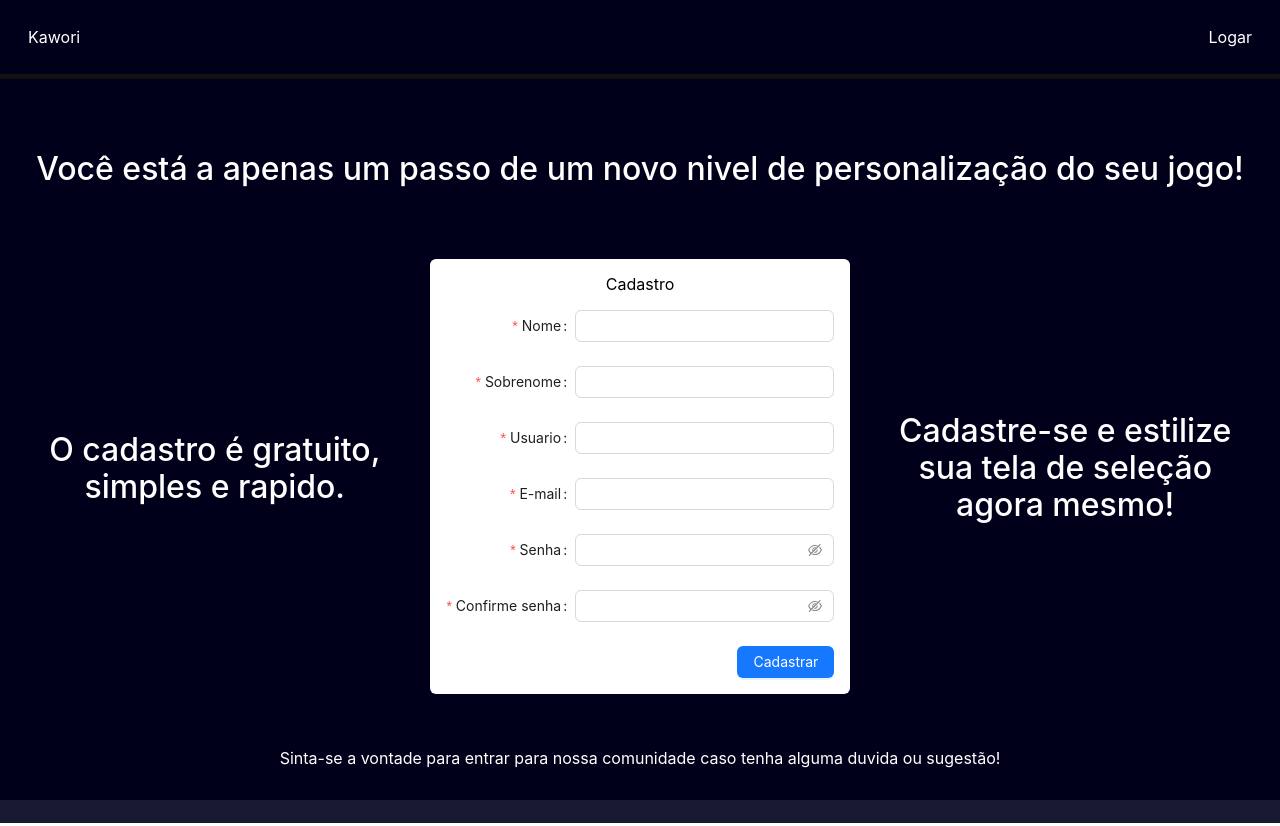
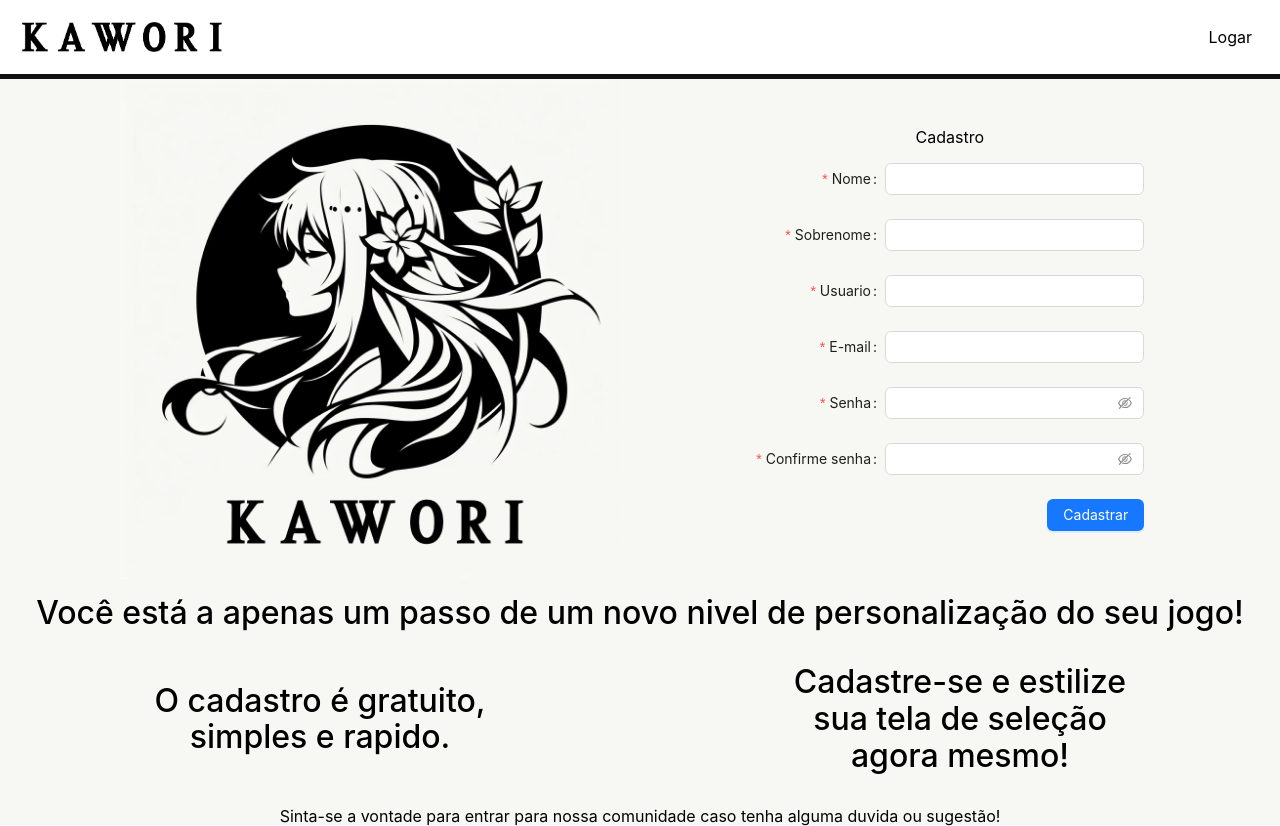
Before and after one commit to ghpm99/kawori-frontend, a Next.js app: page / in a window 1280 px wide. Built offline with nearby package versions, Linux system fonts and the light colour scheme; no server answers.

Commit message:
Feat: Implements home logo

```diff
--- a/src/components/menuHeader/MenuHeader.module.scss
+++ b/src/components/menuHeader/MenuHeader.module.scss
@@ -1,15 +1,14 @@
 .menu-header {
-    color: white;
+    color: black;
     display: flex;
     width: 100%;
-    background-color: rgb(0, 0, 27);
+    background-color: white;
     border-bottom: 5px solid #111;
 }
 
 .menu {
     flex-grow: 1;
     display: flex;
-    margin: 6px;
 }
 
 .menu-item {
@@ -19,11 +18,13 @@
     cursor: pointer;
     text-align: center;
     overflow: hidden;
+    transition: 0.5s;
+    transition-delay: 0.5s;
 }
 
 .menu-item:hover {
-    background: #2b3d5b;
-    color: #fff;
+    background: white;
+    color: black;
     box-shadow: 0 0 50px #2b3d5b;
     transition: 0.5s;
     transition-delay: 0.5s;
@@ -36,7 +37,6 @@
     left: 0;
     width: 0px;
     height: 0px;
-
     transition: 0.5s;
 }
 
@@ -63,6 +63,7 @@
     height: 100%;
     border-bottom: 2px solid #2b3d5b;
     border-right: 2px solid #2b3d5b;
+
 }
 
 .user-container {
--- a/src/components/menuHeader/index.tsx
+++ b/src/components/menuHeader/index.tsx
@@ -3,6 +3,8 @@ import Link from "next/link";
 import AccountMenuInfo from "../accountMenuInfo";
 import styles from "./MenuHeader.module.scss";
 import useMenuHeader from "./useMenuHeader";
+import Image from 'next/image'
+import LogoImage from '@/public/logo4.jpg'
 
 export default function MenuHeader() {
     const context = useMenuHeader();
@@ -11,7 +13,7 @@ export default function MenuHeader() {
         <div className={styles["menu-header"]}>
             <div className={styles["menu"]}>
                 <Link href="/" className={styles["menu-item"]}>
-                    Kawori
+                    <Image alt='Logo' src={LogoImage} width={200}/>
                 </Link>
             </div>
             <div className={styles["user-container"]}>
--- a/src/pages/Home.module.scss
+++ b/src/pages/Home.module.scss
@@ -35,12 +35,28 @@
 }
 
 .body {
+    background-color: #f7f8f3;
     min-height: 93vh;
     display: flex;
     flex-direction: column;
     position: relative;
     @media screen and (min-width: 1100px) {
         justify-content: space-evenly;
+    }
+}
+
+.form-container {
+    width: 100%;
+    display: flex;
+    justify-content: space-evenly;
+    align-items: center;
+}
+
+.logo-image{
+    max-width: 500px;
+    height: auto;
+    @media screen and (max-width: 850px) {
+        display: none;
     }
 }
 
@@ -57,7 +73,7 @@
 
 .title {
     margin-top: 16px;
-    color: #fff;
+    color: black;
     text-align: center;
 }
 
@@ -72,13 +88,12 @@
 
 .signup-form {
     padding: 16px;
-    background-color: white;
     border-radius: 6px;
 }
 
 .signup-text {
     padding: 16px;
-    color: #fff;
+    color: black;
     text-align: center;
     text-wrap: balance;
     @media screen and (max-width: 1100px) {
@@ -99,7 +114,7 @@
 }
 
 .footer-text {
-    color: #fff;
+    color: black;
     text-align: center;
 }
 
--- a/src/pages/index.tsx
+++ b/src/pages/index.tsx
@@ -1,6 +1,8 @@
 import SingupForm from "@/components/signup";
 import MenuHeader from "@/components/menuHeader";
 import styles from "./Home.module.scss";
+import LogoKawori from "@/public/kaori_logo3.jpg";
+import Image from "next/image";
 
 export default function Home() {
     return (
@@ -8,16 +10,19 @@ export default function Home() {
             <div className={styles["container"]}>
                 <MenuHeader />
                 <div className={styles["body"]}>
+                    <div className={styles["form-container"]}>
+                        <Image alt="Kawori Logo" src={LogoKawori} className={styles["logo-image"]} width={500}/>
+                        <div className={styles["signup-form"]}>
+                            <div className={styles["form-title"]}>Cadastro</div>
+                            <SingupForm />
+                        </div>
+                    </div>
                     <h1 className={styles["title"]}>
                         Você está a apenas um passo de um novo nivel de personalização do seu jogo!
                     </h1>
                     <div className={styles["signup-container"]}>
                         <div className={styles["text-container"]}>
                             <h1 className={styles["signup-text"]}>O cadastro é gratuito, simples e rapido.</h1>
-                        </div>
-                        <div className={styles["signup-form"]}>
-                            <div className={styles["form-title"]}>Cadastro</div>
-                            <SingupForm />
                         </div>
                         <div className={styles["text-container"]}>
                             <h1 className={styles["signup-text"]}>
--- a/tsconfig.json
+++ b/tsconfig.json
@@ -24,7 +24,8 @@
             "@/store/*": ["store/*"],
             "@/util/*": ["util/*"],
             "@/types/*": ["types/*"],
-            "@/tests/*": ["__tests__/*"]
+            "@/tests/*": ["__tests__/*"],
+            "@/public/*": ["../public/*"]
         }
     },
     "include": [
```
